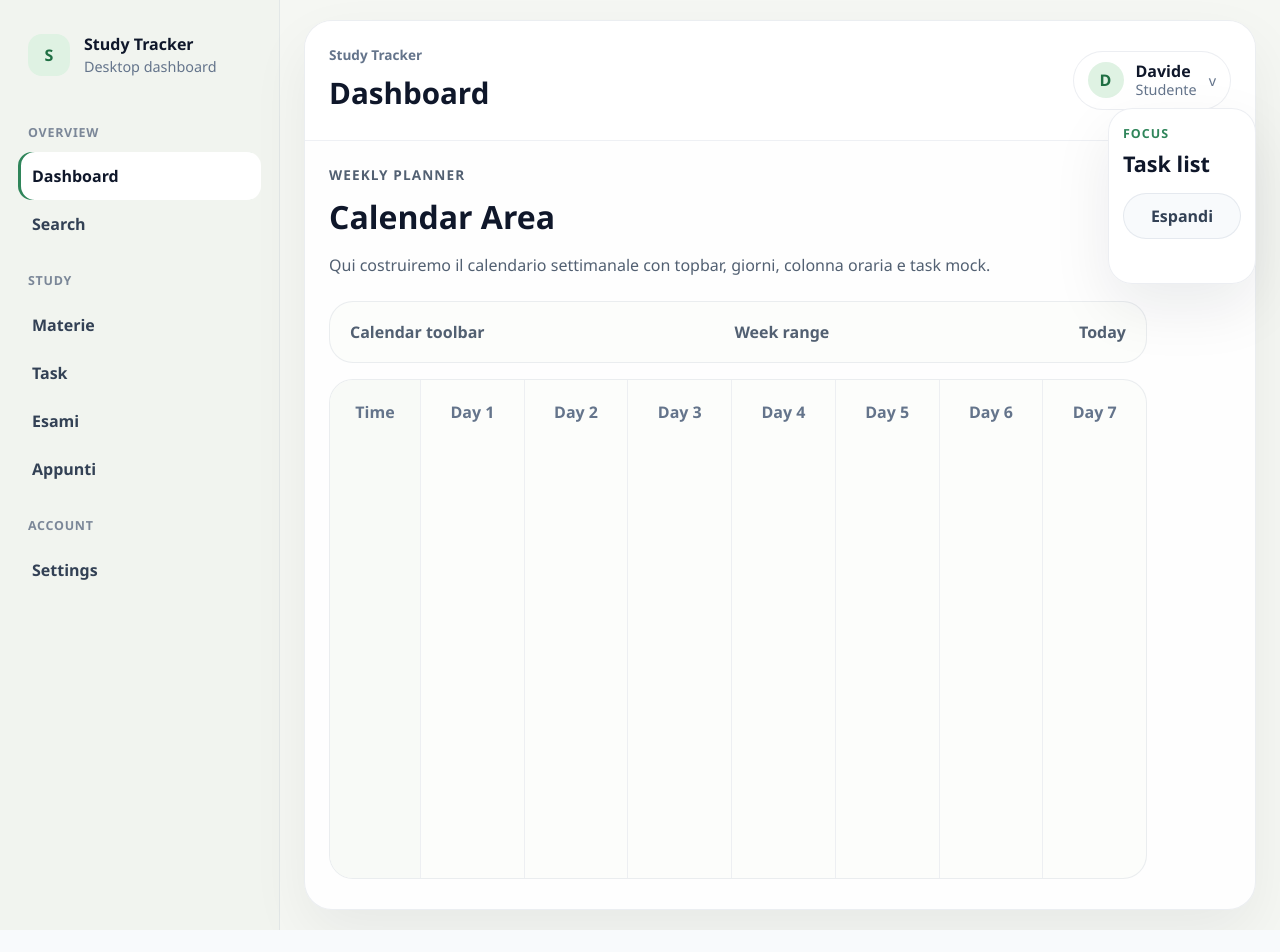
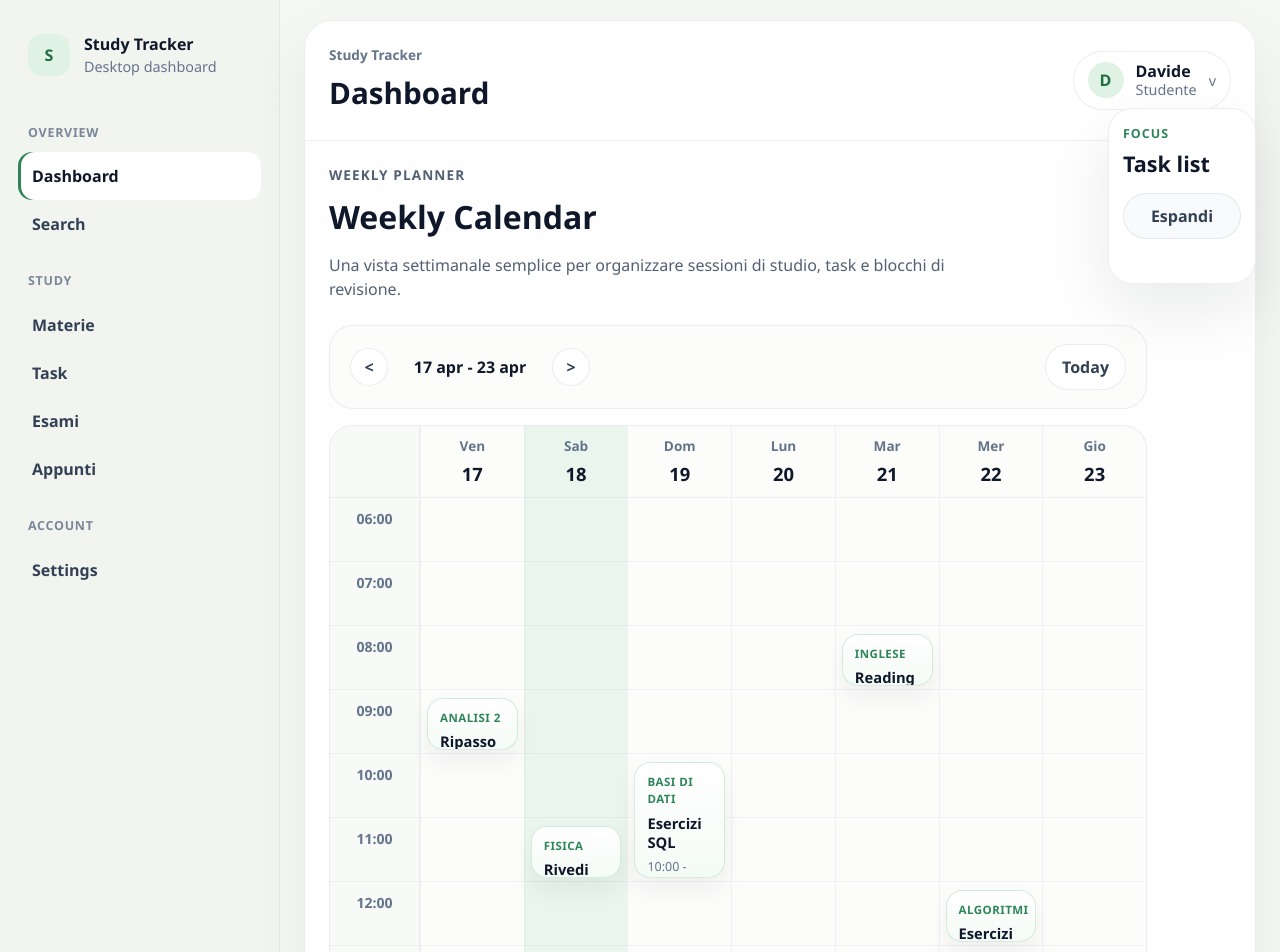
Before and after one commit to maidire3/Progetto-Finale, a React (Vite) app: page /dashboard in a window 1280 px wide. Shown: the top 952 px of the page. Before the commit the page ends 930 px from the top, so only its background shows below. Built offline with nearby package versions, Linux system fonts and the light colour scheme.

Commit message:
Aggiunta della vista del calendario settimanale con colonne per giorni e ore, inclusi i task mock

```diff
--- /dev/null
+++ b/src/components/dashboard/DayColumn.jsx
@@ -0,0 +1,31 @@
+import React from 'react';
+import TaskBlock from './TaskBlock';
+
+function DayColumn({ day, hours }) {
+  return (
+    <div
+      className={`weekly-calendar__day-column ${
+        day.isToday ? 'weekly-calendar__day-column--today' : ''
+      }`}
+    >
+      <header className="weekly-calendar__day-header">
+        <p className="weekly-calendar__day-name">{day.label}</p>
+        <p className="weekly-calendar__day-number">{day.dayNumber}</p>
+      </header>
+
+      <div className="weekly-calendar__day-body">
+        {hours.map((hour) => (
+          <div className="weekly-calendar__hour-row" key={`${day.key}-${hour}`} />
+        ))}
+
+        <div className="weekly-calendar__task-layer">
+          {day.tasks.map((task) => (
+            <TaskBlock key={task.id} task={task} />
+          ))}
+        </div>
+      </div>
+    </div>
+  );
+}
+
+export default DayColumn;
--- /dev/null
+++ b/src/components/dashboard/TaskBlock.jsx
@@ -0,0 +1,29 @@
+import React from 'react';
+
+const START_HOUR = 6;
+const HOUR_HEIGHT = 64;
+
+function TaskBlock({ task }) {
+  const top = (task.startHour - START_HOUR) * HOUR_HEIGHT + 8;
+  const height = Math.max((task.endHour - task.startHour) * HOUR_HEIGHT - 12, 44);
+
+  return (
+    <article
+      className="calendar-task-block"
+      style={{
+        top: `${top}px`,
+        height: `${height}px`
+      }}
+    >
+      <p className="calendar-task-block__subject">{task.subject}</p>
+      <h4>{task.title}</h4>
+      <p className="calendar-task-block__time">
+        {`${String(task.startHour).padStart(2, '0')}:00 - ${String(
+          task.endHour
+        ).padStart(2, '0')}:00`}
+      </p>
+    </article>
+  );
+}
+
+export default TaskBlock;
--- /dev/null
+++ b/src/components/dashboard/TimeColumn.jsx
@@ -0,0 +1,19 @@
+import React from 'react';
+
+function TimeColumn({ hours }) {
+  return (
+    <div className="weekly-calendar__time-column">
+      <div className="weekly-calendar__corner" />
+
+      <div className="weekly-calendar__time-slots">
+        {hours.map((hour) => (
+          <div className="weekly-calendar__time-slot" key={hour}>
+            {`${String(hour).padStart(2, '0')}:00`}
+          </div>
+        ))}
+      </div>
+    </div>
+  );
+}
+
+export default TimeColumn;
--- /dev/null
+++ b/src/components/dashboard/WeeklyCalendar.jsx
@@ -0,0 +1,83 @@
+import React from 'react';
+import DayColumn from './DayColumn';
+import TimeColumn from './TimeColumn';
+import mockCalendarTasks from '../../data/mockCalendarData';
+
+const HOURS = [
+  6, 7, 8, 9, 10, 11, 12, 13, 14, 15, 16, 17, 18, 19, 20, 21, 22, 23, 24
+];
+const DAY_FORMATTER = new Intl.DateTimeFormat('it-IT', { weekday: 'short' });
+const RANGE_FORMATTER = new Intl.DateTimeFormat('it-IT', {
+  day: '2-digit',
+  month: 'short'
+});
+
+function isSameDay(firstDate, secondDate) {
+  return (
+    firstDate.getFullYear() === secondDate.getFullYear() &&
+    firstDate.getMonth() === secondDate.getMonth() &&
+    firstDate.getDate() === secondDate.getDate()
+  );
+}
+
+function createWeekDays() {
+  const today = new Date();
+  const startDate = new Date(today);
+  startDate.setDate(today.getDate() - 1);
+
+  return Array.from({ length: 7 }, (_, index) => {
+    const currentDate = new Date(startDate);
+    currentDate.setDate(startDate.getDate() + index);
+
+    const dayTasks =
+      mockCalendarTasks.find((entry) => entry.dayOffset === index)?.tasks || [];
+
+    return {
+      key: currentDate.toISOString(),
+      label: DAY_FORMATTER.format(currentDate).replace('.', ''),
+      dayNumber: currentDate.getDate(),
+      isToday: isSameDay(currentDate, today),
+      tasks: dayTasks
+    };
+  });
+}
+
+function getWeekLabel(days) {
+  const firstDay = days[0];
+  const lastDay = days[days.length - 1];
+
+  return `${RANGE_FORMATTER.format(new Date(firstDay.key))} - ${RANGE_FORMATTER.format(
+    new Date(lastDay.key)
+  )}`;
+}
+
+function WeeklyCalendar() {
+  const days = createWeekDays();
+  const weekLabel = getWeekLabel(days);
+
+  return (
+    <section className="weekly-calendar">
+      <div className="weekly-calendar__toolbar">
+        <div className="weekly-calendar__toolbar-nav">
+          <button type="button">{'<'}</button>
+          <p>{weekLabel}</p>
+          <button type="button">{'>'}</button>
+        </div>
+
+        <button className="weekly-calendar__today-button" type="button">
+          Today
+        </button>
+      </div>
+
+      <div className="weekly-calendar__grid">
+        <TimeColumn hours={HOURS} />
+
+        {days.map((day) => (
+          <DayColumn day={day} hours={HOURS} key={day.key} />
+        ))}
+      </div>
+    </section>
+  );
+}
+
+export default WeeklyCalendar;
--- /dev/null
+++ b/src/data/mockCalendarData.js
@@ -0,0 +1,102 @@
+const mockCalendarTasks = [
+  {
+    dayOffset: 0,
+    tasks: [
+      {
+        id: 'calc-review',
+        title: 'Ripasso limiti',
+        subject: 'Analisi 2',
+        startHour: 9,
+        endHour: 10
+      }
+    ]
+  },
+  {
+    dayOffset: 1,
+    tasks: [
+      {
+        id: 'physics-notes',
+        title: 'Rivedi appunti',
+        subject: 'Fisica',
+        startHour: 11,
+        endHour: 12
+      },
+      {
+        id: 'statistics-quiz',
+        title: 'Quiz settimanale',
+        subject: 'Statistica',
+        startHour: 15,
+        endHour: 16
+      }
+    ]
+  },
+  {
+    dayOffset: 2,
+    tasks: [
+      {
+        id: 'database-lab',
+        title: 'Esercizi SQL',
+        subject: 'Basi di dati',
+        startHour: 10,
+        endHour: 12
+      }
+    ]
+  },
+  {
+    dayOffset: 3,
+    tasks: [
+      {
+        id: 'today-study-session',
+        title: 'Sessione focus',
+        subject: 'Programmazione',
+        startHour: 14,
+        endHour: 16
+      }
+    ]
+  },
+  {
+    dayOffset: 4,
+    tasks: [
+      {
+        id: 'english-reading',
+        title: 'Reading assignment',
+        subject: 'Inglese',
+        startHour: 8,
+        endHour: 9
+      },
+      {
+        id: 'exam-planning',
+        title: 'Piano esami',
+        subject: 'Organizzazione',
+        startHour: 16,
+        endHour: 17
+      }
+    ]
+  },
+  {
+    dayOffset: 5,
+    tasks: [
+      {
+        id: 'algorithms-practice',
+        title: 'Esercizi grafi',
+        subject: 'Algoritmi',
+        startHour: 12,
+        endHour: 13
+      }
+    ]
+  },
+  {
+    dayOffset: 6,
+    tasks: [
+      {
+        id: 'weekly-review',
+        title: 'Review settimana',
+        subject: 'Study plan',
+        startHour: 17,
+        endHour: 18
+      }
+    ]
+  }
+];
+
+export default mockCalendarTasks;
--- a/src/pages/DashboardPage.jsx
+++ b/src/pages/DashboardPage.jsx
@@ -1,5 +1,6 @@
 import React, { useState } from 'react';
 import AppShell from '../components/layout/AppShell';
+import WeeklyCalendar from '../components/dashboard/WeeklyCalendar';
 import sidebarSections from '../data/mockNavigation';
 import '../styles/dashboard.css';
 import '../styles/sidebar.css';
@@ -33,33 +34,14 @@ function DashboardPage() {
       <section className="dashboard-placeholder">
         <div className="dashboard-placeholder__intro">
           <p className="dashboard-placeholder__eyebrow">Weekly planner</p>
-          <h2>Calendar Area</h2>
+          <h2>Weekly Calendar</h2>
           <p>
-            Qui costruiremo il calendario settimanale con topbar, giorni,
-            colonna oraria e task mock.
+            Una vista settimanale semplice per organizzare sessioni di studio,
+            task e blocchi di revisione.
           </p>
         </div>
 
-        <div className="dashboard-placeholder__canvas">
-          <div className="dashboard-placeholder__toolbar">
-            <span>Calendar toolbar</span>
-            <span>Week range</span>
-            <span>Today</span>
-          </div>
-
-          <div className="dashboard-placeholder__grid">
-            <div className="dashboard-placeholder__column dashboard-placeholder__column--time">
-              Time
-            </div>
-            <div className="dashboard-placeholder__column">Day 1</div>
-            <div className="dashboard-placeholder__column">Day 2</div>
-            <div className="dashboard-placeholder__column">Day 3</div>
-            <div className="dashboard-placeholder__column">Day 4</div>
-            <div className="dashboard-placeholder__column">Day 5</div>
-            <div className="dashboard-placeholder__column">Day 6</div>
-            <div className="dashboard-placeholder__column">Day 7</div>
-          </div>
-        </div>
+        <WeeklyCalendar />
       </section>
     </AppShell>
   );
--- a/src/styles/dashboard.css
+++ b/src/styles/dashboard.css
@@ -62,14 +62,21 @@
   min-height: 580px;
 }
 
-.dashboard-placeholder__toolbar,
-.dashboard-placeholder__grid {
+.weekly-calendar {
+  display: flex;
+  flex-direction: column;
+  gap: 16px;
+  min-height: 580px;
+}
+
+.weekly-calendar__toolbar,
+.weekly-calendar__grid {
   border: 1px solid rgba(148, 163, 184, 0.18);
   border-radius: 24px;
   background: #fcfdfb;
 }
 
-.dashboard-placeholder__toolbar {
+.weekly-calendar__toolbar {
   display: flex;
   justify-content: space-between;
   align-items: center;
@@ -78,24 +85,156 @@
   font-weight: 600;
 }
 
-.dashboard-placeholder__grid {
+.weekly-calendar__toolbar-nav {
+  display: inline-flex;
+  align-items: center;
+  gap: 12px;
+}
+
+.weekly-calendar__toolbar-nav p {
+  margin: 0;
+  min-width: 140px;
+  color: #0f172a;
+  text-align: center;
+}
+
+.weekly-calendar__toolbar button {
+  border: 1px solid rgba(148, 163, 184, 0.2);
+  border-radius: 999px;
+  background: #ffffff;
+  color: #334155;
+  font-weight: 600;
+  cursor: pointer;
+}
+
+.weekly-calendar__toolbar-nav button {
+  width: 38px;
+  height: 38px;
+}
+
+.weekly-calendar__today-button {
+  padding: 10px 16px;
+}
+
+.weekly-calendar__grid {
   display: grid;
   grid-template-columns: 90px repeat(7, minmax(0, 1fr));
-  min-height: 500px;
+  min-height: 1220px;
   overflow: hidden;
 }
 
-.dashboard-placeholder__column {
+.weekly-calendar__time-column {
+  border-right: 1px solid rgba(148, 163, 184, 0.15);
+  background: #f8faf7;
+}
+
+.weekly-calendar__corner,
+.weekly-calendar__day-header {
+  height: 72px;
+  border-bottom: 1px solid rgba(148, 163, 184, 0.15);
+}
+
+.weekly-calendar__time-slots {
+  display: flex;
+  flex-direction: column;
+}
+
+.weekly-calendar__time-slot,
+.weekly-calendar__hour-row {
+  height: 64px;
+  border-bottom: 1px solid rgba(148, 163, 184, 0.12);
+}
+
+.weekly-calendar__time-slot {
   display: flex;
   align-items: flex-start;
   justify-content: center;
-  padding: 20px 12px;
-  border-left: 1px solid rgba(148, 163, 184, 0.15);
+  padding-top: 10px;
   color: #64748b;
+  font-size: 0.88rem;
   font-weight: 600;
 }
 
-.dashboard-placeholder__column--time {
-  border-left: 0;
-  background: #f8faf7;
+.weekly-calendar__day-column {
+  min-width: 0;
+  border-left: 1px solid rgba(148, 163, 184, 0.12);
 }
+
+.weekly-calendar__day-column--today {
+  background: rgba(223, 242, 227, 0.58);
+}
+
+.weekly-calendar__day-header {
+  display: flex;
+  flex-direction: column;
+  align-items: center;
+  justify-content: center;
+  gap: 4px;
+}
+
+.weekly-calendar__day-name,
+.weekly-calendar__day-number {
+  margin: 0;
+}
+
+.weekly-calendar__day-name {
+  color: #64748b;
+  font-size: 0.85rem;
+  font-weight: 700;
+  text-transform: capitalize;
+}
+
+.weekly-calendar__day-number {
+  color: #0f172a;
+  font-size: 1.15rem;
+  font-weight: 700;
+}
+
+.weekly-calendar__day-body {
+  position: relative;
+}
+
+.weekly-calendar__task-layer {
+  position: absolute;
+  inset: 0;
+  padding: 6px;
+}
+
+.calendar-task-block {
+  position: absolute;
+  left: 6px;
+  right: 6px;
+  padding: 10px 12px;
+  border-radius: 16px;
+  background: linear-gradient(180deg, #ffffff 0%, #f4fbf6 100%);
+  border: 1px solid rgba(122, 191, 148, 0.3);
+  box-shadow: 0 12px 24px rgba(15, 23, 42, 0.06);
+  overflow: hidden;
+}
+
+.calendar-task-block h4,
+.calendar-task-block__subject,
+.calendar-task-block__time {
+  margin: 0;
+}
+
+.calendar-task-block__subject {
+  color: #2f855a;
+  font-size: 0.72rem;
+  font-weight: 700;
+  letter-spacing: 0.04em;
+  text-transform: uppercase;
+}
+
+.calendar-task-block h4 {
+  margin-top: 6px;
+  color: #0f172a;
+  font-size: 0.92rem;
+  line-height: 1.3;
+}
+
+.calendar-task-block__time {
+  margin-top: 6px;
+  color: #64748b;
+  font-size: 0.78rem;
+}
```
